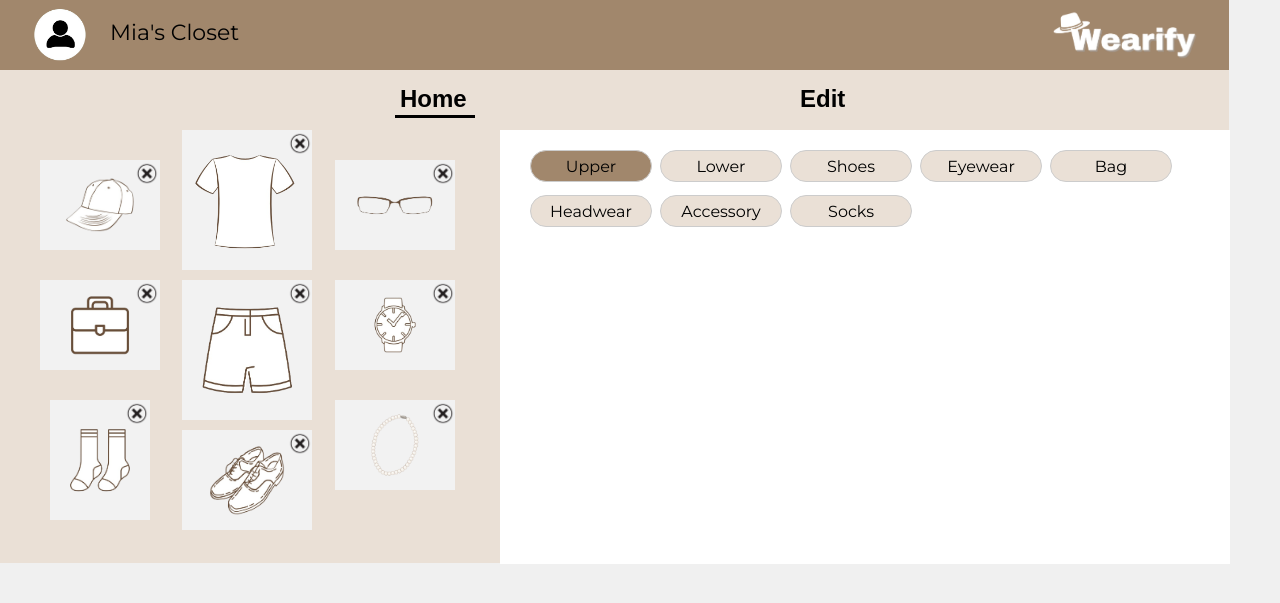
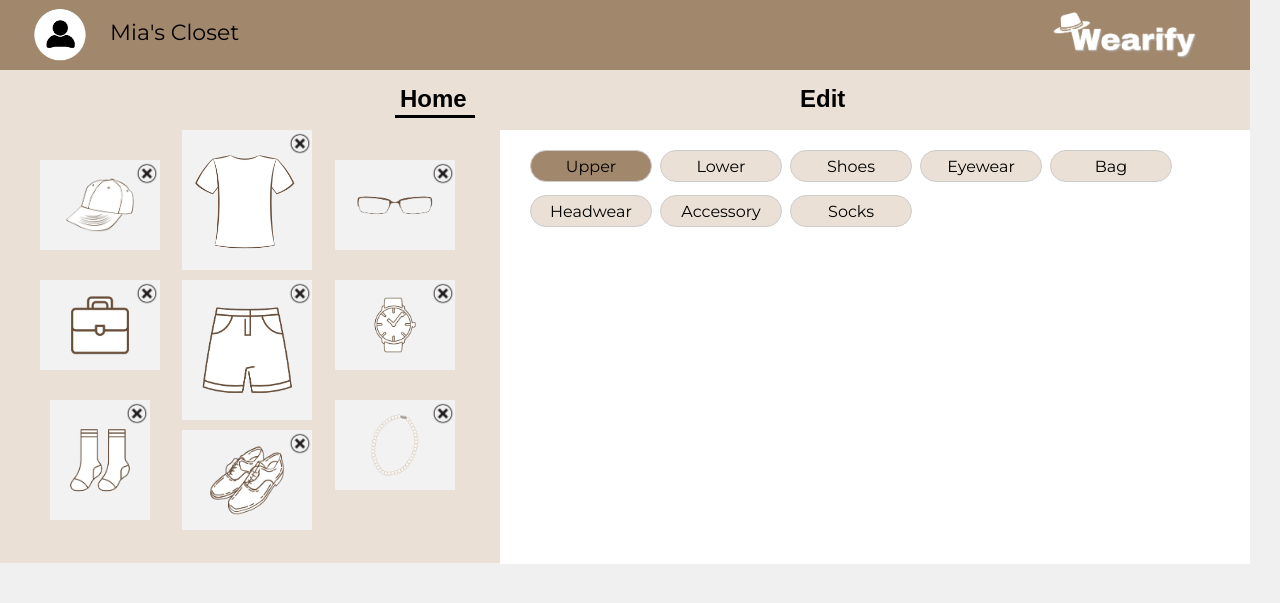
Before and after one commit to Julie-110405/Wearify-Website, a PHP site: page /home.html in a window 1280 px wide. Shown: the top 603 px of the page. Run offline with PHP 8.4, Linux system fonts and the light colour scheme; some web fonts are replaced.

Commit message:
Code for Homepage

```diff
--- a/home.css
+++ b/home.css
@@ -14,7 +14,7 @@ body {
   position: fixed;
   top: 0px;
   left: 0px;
-  width: 1229px;
+  width: 1250px;
   height: 300px;
   background-color: #a1876c;
 }
@@ -23,7 +23,7 @@ body {
   position: fixed;
   top: 70px;
   left: 0px;
-  width: 1229px;
+  width: 1250px;
   height: 60px;
   background-color: #eae0d6;
 }
@@ -41,7 +41,7 @@ body {
     position: fixed;
     top: 130px;
     left: 500px;
-    width: 730px;
+    width: 750px;
     height: 434px;
     overflow-y: auto;
     background-color: #ffffff;
```
